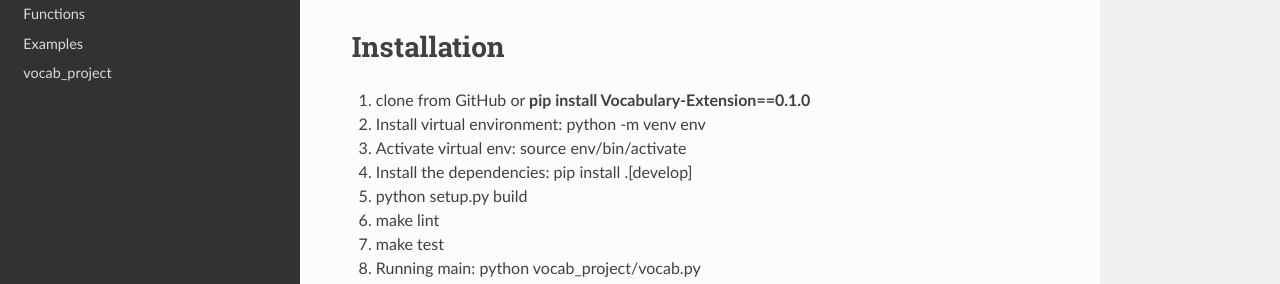
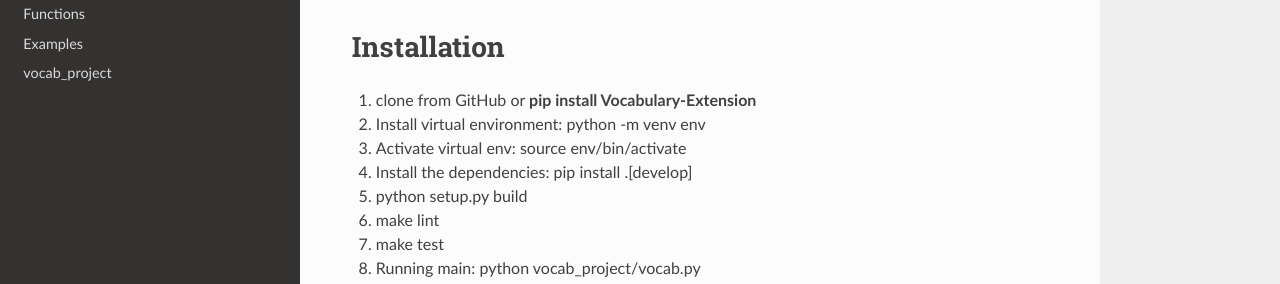
Before and after one commit to ayshajamjam/Vocabulary-Library, a Sphinx documentation site: the page built from docs/source/index.rst, in a window 1280 px wide and 900 px high, scrolled down 471 px. Shown: the part 167-451 px from the top of the window. Built offline with Sphinx 7.4.7 and the Read the Docs theme 2.0.0, drawn with Linux system fonts in a browser that asks for light colours.

Commit message:
Updated installation instructions

```diff
--- a/docs/source/index.rst
+++ b/docs/source/index.rst
@@ -26,7 +26,7 @@ The ultimate goal is to turn this library into a usable web extension. Often tim
 Installation
 ==================
 
-#. clone from GitHub or **pip install Vocabulary-Extension==0.1.0**
+#. clone from GitHub or **pip install Vocabulary-Extension**
 #. Install virtual environment: python -m venv env
 #. Activate virtual env: source env/bin/activate
 #. Install the dependencies: pip install .[develop]
```
